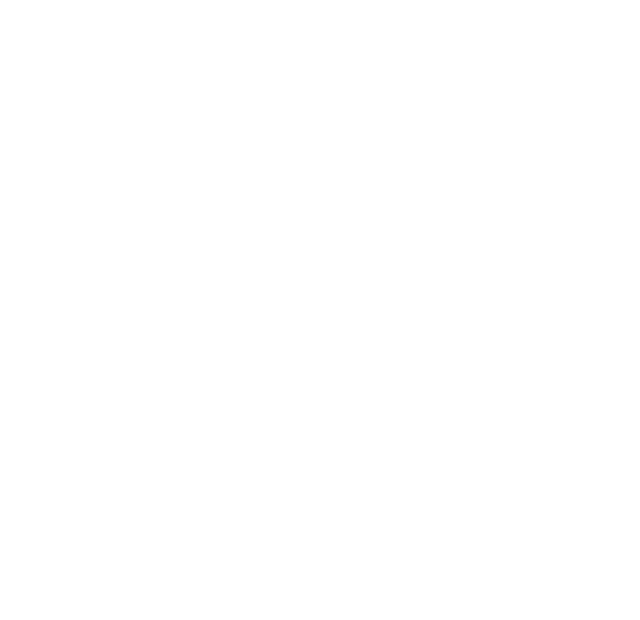
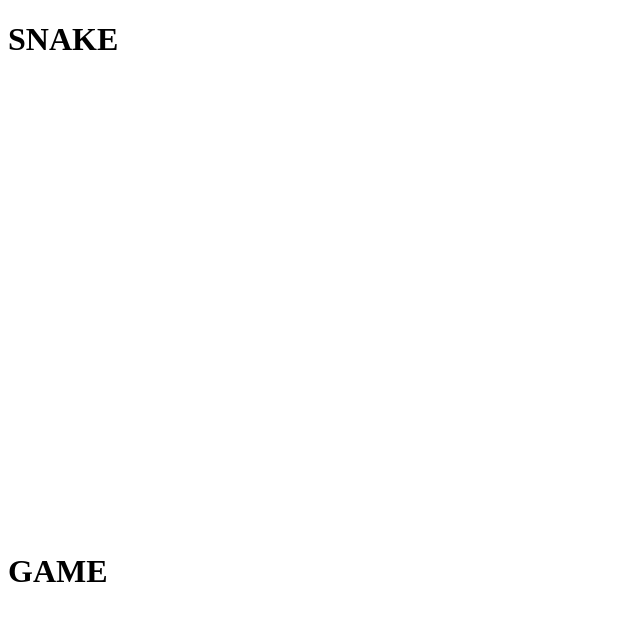
Before and after one commit to SidKandasamy/snake_ex_js, a plain HTML site: page index.html in a window 1280 px wide. Shown: the whole page, without its empty margins (0-640 px from the left). Drawn offline with Linux system fonts and the light colour scheme.

Commit message:
canvas created, with h1s

```diff
--- a/index.html
+++ b/index.html
@@ -1,14 +1,21 @@
 <!DOCTYPE html>
 <html lang="en">
+
 <head>
     <meta charset="UTF-8">
     <meta name="viewport" content="width=device-width, initial-scale=1.0">
     <meta http-equiv="X-UA-Compatible" content="ie=edge">
     <title>Snake Javascript Online Game</title>
 </head>
+
 <body>
-    <!--https://www.w3schools.com/html/html5_canvas.asp-->
-    <canvas width="768" height="448"></canvas>
-    <!--using these widths and heights because it is / by 32, which is our block size-->
+    <div>
+        <h1 class="snake">SNAKE</h1>
+        <!--https://www.w3schools.com/html/html5_canvas.asp-->
+        <canvas width="768" height="448"></canvas>
+        <!--using these widths and heights because it is / by 32, which is our block size-->
+        <h1 class="game">GAME</h1>
+    </div>
 </body>
+
 </html>
```
